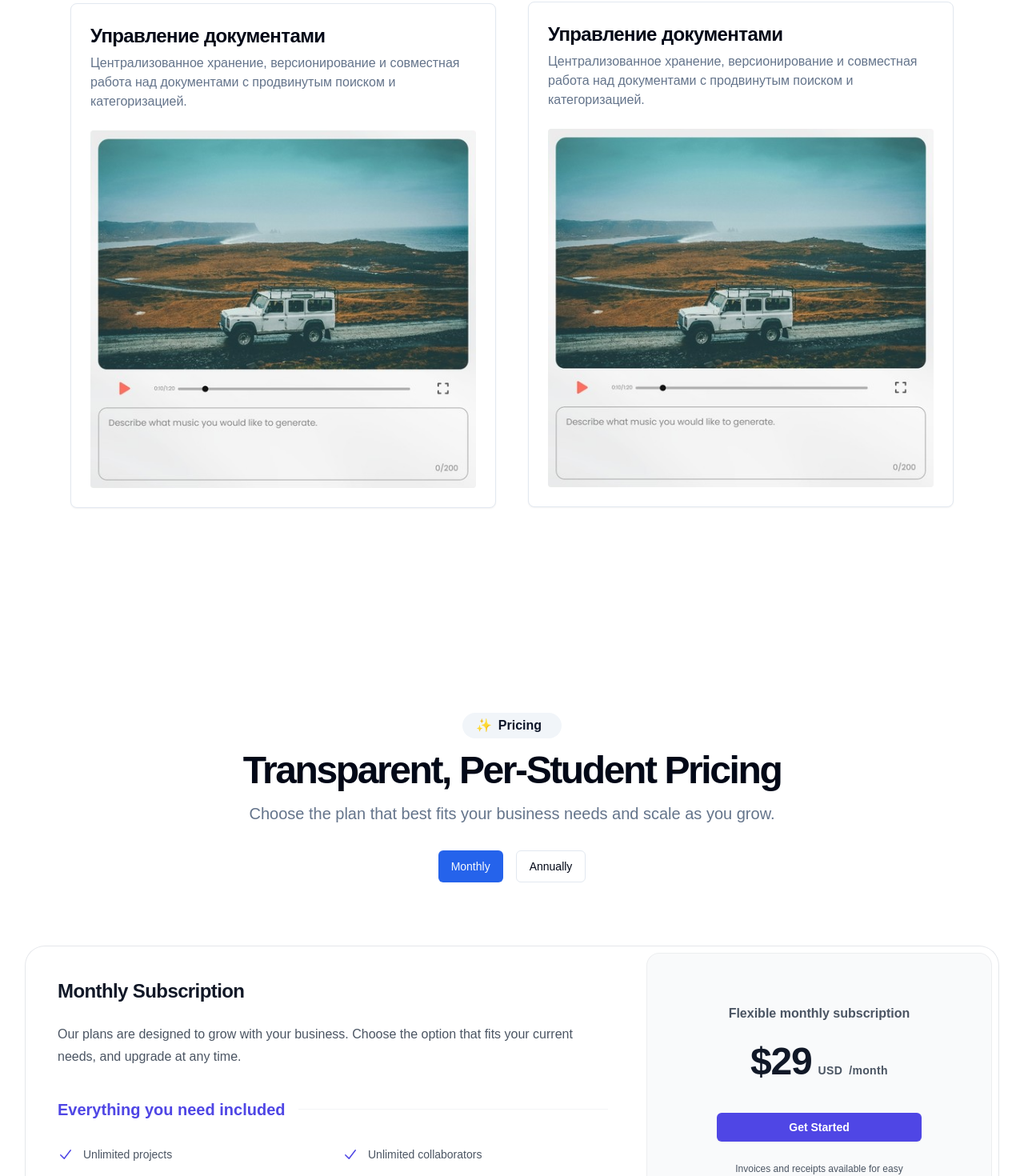
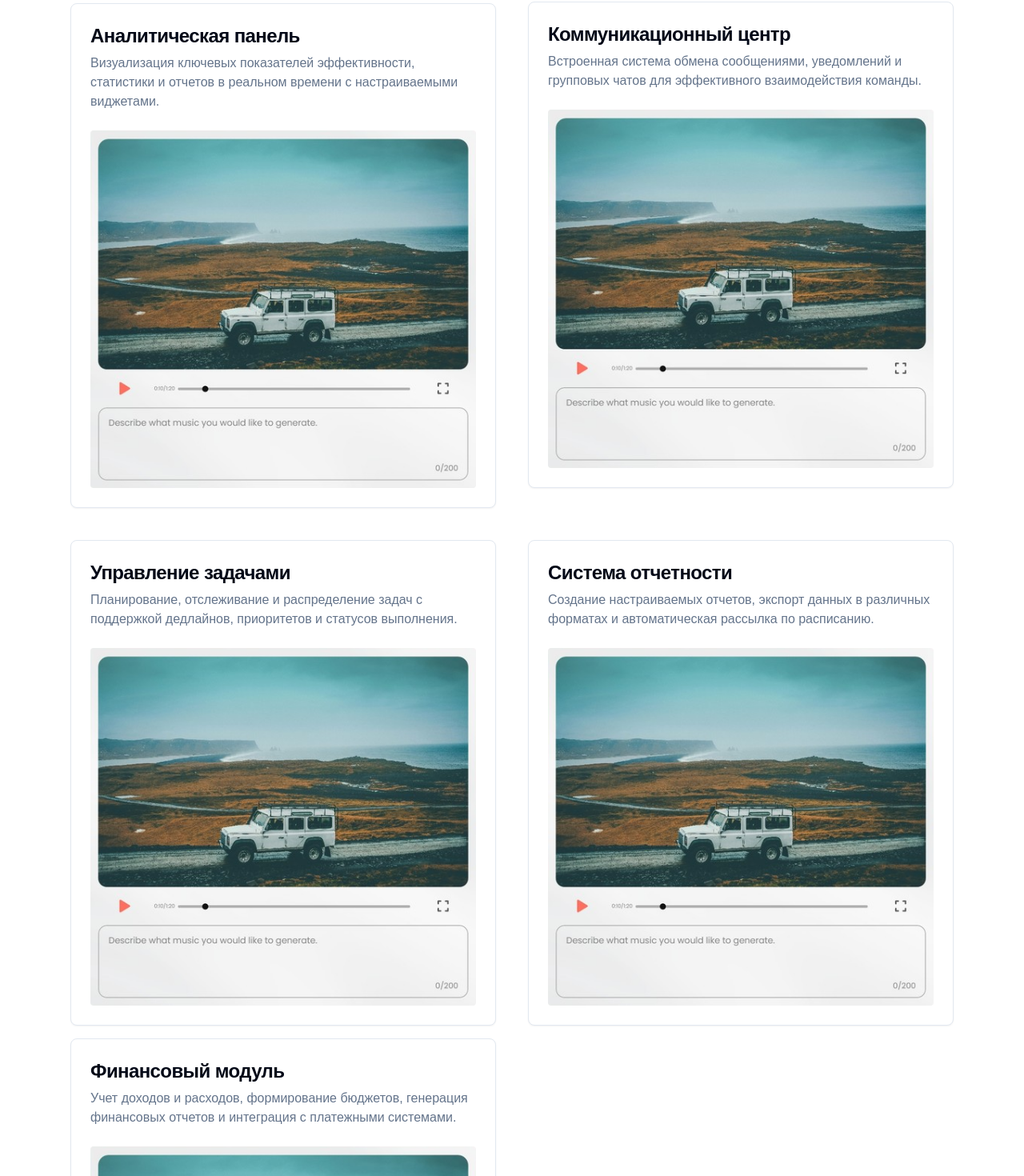
Before and after one commit to stasimus1978/School-Pro, a Next.js app: page / in a window 1280 px wide. Shown: the part 2970-4440 px from the top of the page at 80% size. Built offline with nearby package versions, Linux system fonts and the light colour scheme; a web font is replaced by a local one.

Commit message:
12. Добавление новых карточек в компонент GridFeatures и обновление README с ссылкой на второй эпизод

```diff
--- a/components/frontend/grid-features.tsx
+++ b/components/frontend/grid-features.tsx
@@ -100,24 +100,6 @@ export default function GridFeatures() {
 
             <Card>
               <CardHeader>
-                <CardTitle className="text-2xl">{features[2].title}</CardTitle>
-                <p className="text-muted-foreground">{features[2].description}</p>
-              </CardHeader>
-              <CardContent className="">
-                <Image
-                  src={features[2].image}
-                  alt={features[2].title}
-                  width={600}
-                  height={400}
-                  className="rounded w-full"
-                />
-              </CardContent>
-            </Card>
-          </div>
-
-          <div className="space-y-4">
-            <Card>
-              <CardHeader>
                 <CardTitle className="text-2xl">{features[1].title}</CardTitle>
                 <p className="text-muted-foreground">{features[1].description}</p>
               </CardHeader>
@@ -131,7 +113,9 @@ export default function GridFeatures() {
                 />
               </CardContent>
             </Card>
+          </div>
 
+          <div className="space-y-4">
             <Card>
               <CardHeader>
                 <CardTitle className="text-2xl">{features[2].title}</CardTitle>
@@ -147,6 +131,74 @@ export default function GridFeatures() {
                 />
               </CardContent>
             </Card>
+
+            <Card>
+              <CardHeader>
+                <CardTitle className="text-2xl">{features[3].title}</CardTitle>
+                <p className="text-muted-foreground">{features[3].description}</p>
+              </CardHeader>
+              <CardContent className="">
+                <Image
+                  src={features[3].image}
+                  alt={features[3].title}
+                  width={600}
+                  height={400}
+                  className="rounded w-full"
+                />
+              </CardContent>
+            </Card>
+          </div>
+
+          <div className="space-y-4">
+            <Card>
+              <CardHeader>
+                <CardTitle className="text-2xl">{features[4].title}</CardTitle>
+                <p className="text-muted-foreground">{features[4].description}</p>
+              </CardHeader>
+              <CardContent className="">
+                <Image
+                  src={features[4].image}
+                  alt={features[4].title}
+                  width={600}
+                  height={400}
+                  className="rounded w-full"
+                />
+              </CardContent>
+            </Card>
+
+            <Card>
+              <CardHeader>
+                <CardTitle className="text-2xl">{features[5].title}</CardTitle>
+                <p className="text-muted-foreground">{features[5].description}</p>
+              </CardHeader>
+              <CardContent className="">
+                <Image
+                  src={features[5].image}
+                  alt={features[5].title}
+                  width={600}
+                  height={400}
+                  className="rounded w-full"
+                />
+              </CardContent>
+            </Card>
+          </div>
+
+          <div className="space-y-4">
+            <Card>
+              <CardHeader>
+                <CardTitle className="text-2xl">{features[6].title}</CardTitle>
+                <p className="text-muted-foreground">{features[6].description}</p>
+              </CardHeader>
+              <CardContent className="">
+                <Image
+                  src={features[6].image}
+                  alt={features[6].title}
+                  width={600}
+                  height={400}
+                  className="rounded w-full"
+                />
+              </CardContent>
+            </Card>
           </div>
         </div>
       </div>
```
Also changed, not shown: 1 other file (tests, documents, lock files or other folders).
